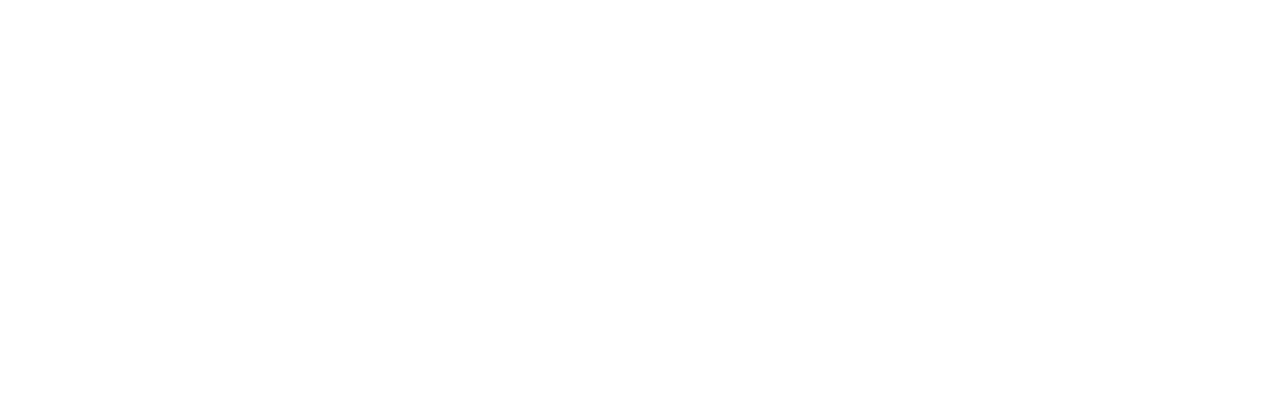
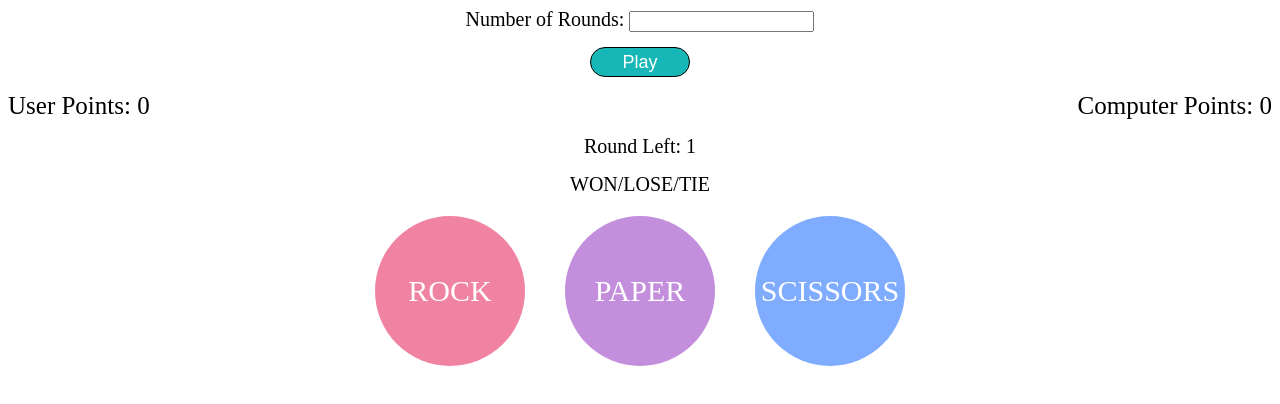
Before and after one commit to acciojob/rock-paper-scissors-2-Dhruwvaviya999, a website: page main.html in a window 1280 px wide. Drawn offline with Linux system fonts and the light colour scheme.

Commit message:
created a submission

```diff
--- a/main.html
+++ b/main.html
@@ -8,6 +8,34 @@
 
 <body>
 	<!-- the entire body must be written by student -->
+	<div class="main-container">
+		<div class="inputs">
+			<div>
+				<label for="game-number">Number of Rounds: </label>
+				<input id="game-number" type="number" data-ns-test="game-number" />
+			</div>
+			<button onclick="handlePlayBtn()" id="play-game" data-ns-test="play-game">Play</button>
+		</div>
+		<div class="game-container">
+			<div class="game-info">
+				<div class="points">
+					<div data-ns-test="user-points">User Points: 0</div>
+					<div data-ns-test="computer-points">Computer Points: 0</div>
+				</div>
+				<div id="computer-choose" data-ns-test="computer-choose">
+					Computer Chooses: SCISSORS/PAPER/ROCK
+				</div>
+				<div id="rounds-left" data-ns-test="rounds-left">Round Left: 1</div>
+				<div id="round-result" data-ns-test="round-result">WON/LOSE/TIE</div>
+				<div data-ns-test="game-result">WON/LOSE/TIE</div>
+			</div>
+			<div class="options-container">
+				<div onclick="handleGame(event)" id="rock" class="user-choices" data-ns-test="rock">ROCK</div>
+				<div onclick="handleGame(event)" id="paper" class="user-choices" data-ns-test="paper">PAPER</div>
+				<div onclick="handleGame(event)" id="scissors" class="user-choices" data-ns-test="scissors">SCISSORS</div>
+			</div>
+		</div>
+	</div>
     <script type="text/javascript" src="./script.js">
 </script>
 
--- a/script.js
+++ b/script.js
@@ -1 +1,74 @@
 //your code here
+
+//inputs
+const gameRounds = document.querySelector('[data-ns-test="game-number"]');
+
+//game options
+const gameOptions = document.querySelectorAll("[data-ns-test='user-choices']");
+const roundsLeft = document.querySelector("[data-ns-test='rounds-left']");
+
+let choices = ["rock", "paper", "scissors"];
+let computerChoice = choices[Math.floor(Math.random() * 3)];
+let userChoice = null;
+let totalRounds = 0;
+
+function handlePlayBtn() {
+	totalRounds = gameRounds.value;
+	roundsLeft.textContent = `Rounds Left: ${totalRounds}`;
+}
+
+
+function handleGame(e) {
+	const roundResult = document.querySelector("[data-ns-test='round-result']");
+	const computerChoose = document.querySelector("[data-ns-test='computer-choose']");
+	const userPoints = document.querySelector("[data-ns-test='user-points']");
+	const computerPoints = document.querySelector("[data-ns-test='computer-points']");
+	let compPts = 0;
+	let userPts = 0;
+	computerChoose.style.display = "block";
+	roundResult.style.display = "block";
+	computerChoose.textContent = `Computer Chooses: ${computerChoice}`;
+	userChoice = e.target.id;
+	totalRounds--;
+	roundsLeft.textContent = `Rounds Left: ${totalRounds}`;
+
+	if(userChoice === computerChoice){
+		roundResult.textContent = "TIE";
+
+	} else if(userChoice === "rock" && computerChoice === "paper"){
+		roundResult.textContent = "LOSE";
+		compPts++;
+		computerPoints.textContent = `Computer Points: ${compPts}`;
+	} else if(userChoice === "rock" && computerChoice === "scissors"){
+		roundResult.textContent = "WIN";
+		userPts++;
+		userPoints.textContent = `User Points: ${userPts}`;
+	} else if(userChoice === "paper" && computerChoice === "rock"){
+		roundResult.textContent = "WIN";
+		userPts++;
+		userPoints.textContent = `User Points: ${userPts}`
+	} else if(userChoice === "paper" && computerChoice === "scissors"){
+		roundResult.textContent = "LOSE";
+		compPts++;
+		computerPoints.textContent = `Computer Points: ${compPts}`;
+	} else if(userChoice === "scissors" && computerChoice === "rock"){
+		roundResult.textContent = "LOSE";
+		compPts++;
+		computerPoints.textContent = `Computer Points: ${compPts}`;
+	} else if(userChoice === "scissors" && computerChoice === "paper"){
+		roundResult.textContent = "WIN";
+		userPts++;
+		userPoints.textContent = `User Points: ${userPts}`
+	};
+
+	if(totalRounds === 0){
+		const gameResult = document.querSelector("[data-ns-test='game-result']");
+		if(userPts > compPts){
+			gameResult.textContent = `You LOSE the game`
+			return;
+		} else{
+			gameResult.textContent = `You WIN the game`;
+			return;
+		};
+	};
+};
--- a/styles.css
+++ b/styles.css
@@ -1,2 +1,83 @@
 
 /* Your CSS Code here. */
+
+.main-container{
+	display:flex;
+	flex-direction:column;
+	gap: 15px;
+}
+
+.inputs{
+	display:flex;
+	flex-direction:column;
+	justify-content:center;
+	align-items:center;
+	font-size:20px;
+	gap:15px;
+}
+
+#play-game{
+	background-color:#17b7b7;
+	border:1px solid black;
+	color:white;
+	border-radius: 15px;
+	width:100px;
+	height:30px;
+	font-size: 18px;
+	cursor:pointer;
+}
+
+.points{
+	display:flex;
+	justify-content:space-between;
+	font-size: 25px;
+}
+
+.game-info{
+	display:flex;
+	flex-direction:column;
+	text-align:center;
+	font-size: 20px;
+	gap:15px;
+}
+
+.game-container{
+	display:flex;
+	flex-direction:column;
+	gap: 20px;
+}
+
+.options-container{
+	display:flex;
+	justify-content:center;
+	align-items:center;
+	gap: 40px;
+}
+
+.user-choices{
+	width:150px;
+	height:150px;
+	display:flex;
+	justify-content:center;
+	align-items:center;
+	border-radius: 50%;
+	font-size:30px;
+	color:white;
+	cursor:pointer;
+}
+
+#rock{
+	background-color:#f083a2;
+}
+
+#paper{
+	background-color:#c38edc;
+}
+
+#scissors{
+	background-color:#7facff;
+}
+
+#computer-choose, #round-result{
+	display: none;
+}
```
